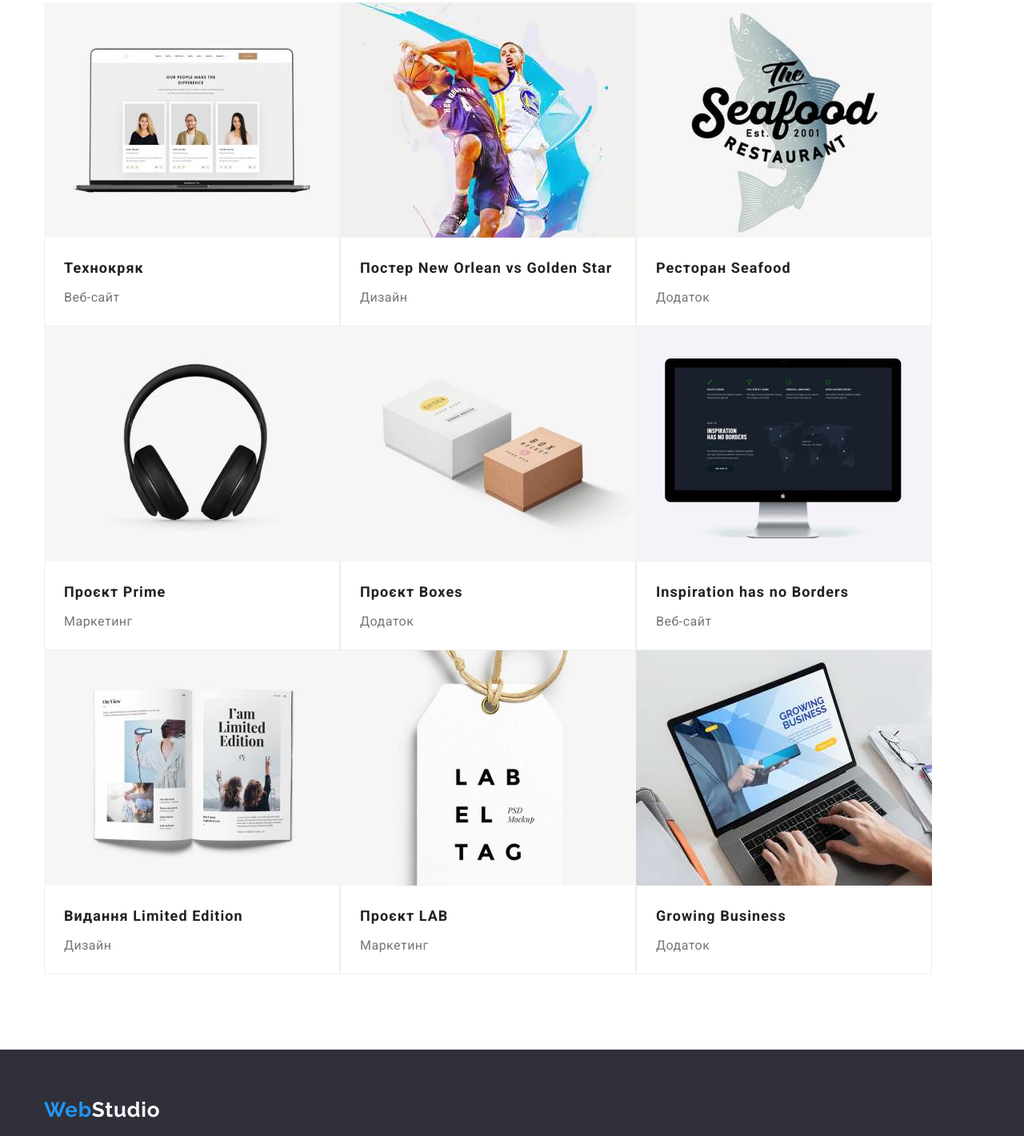
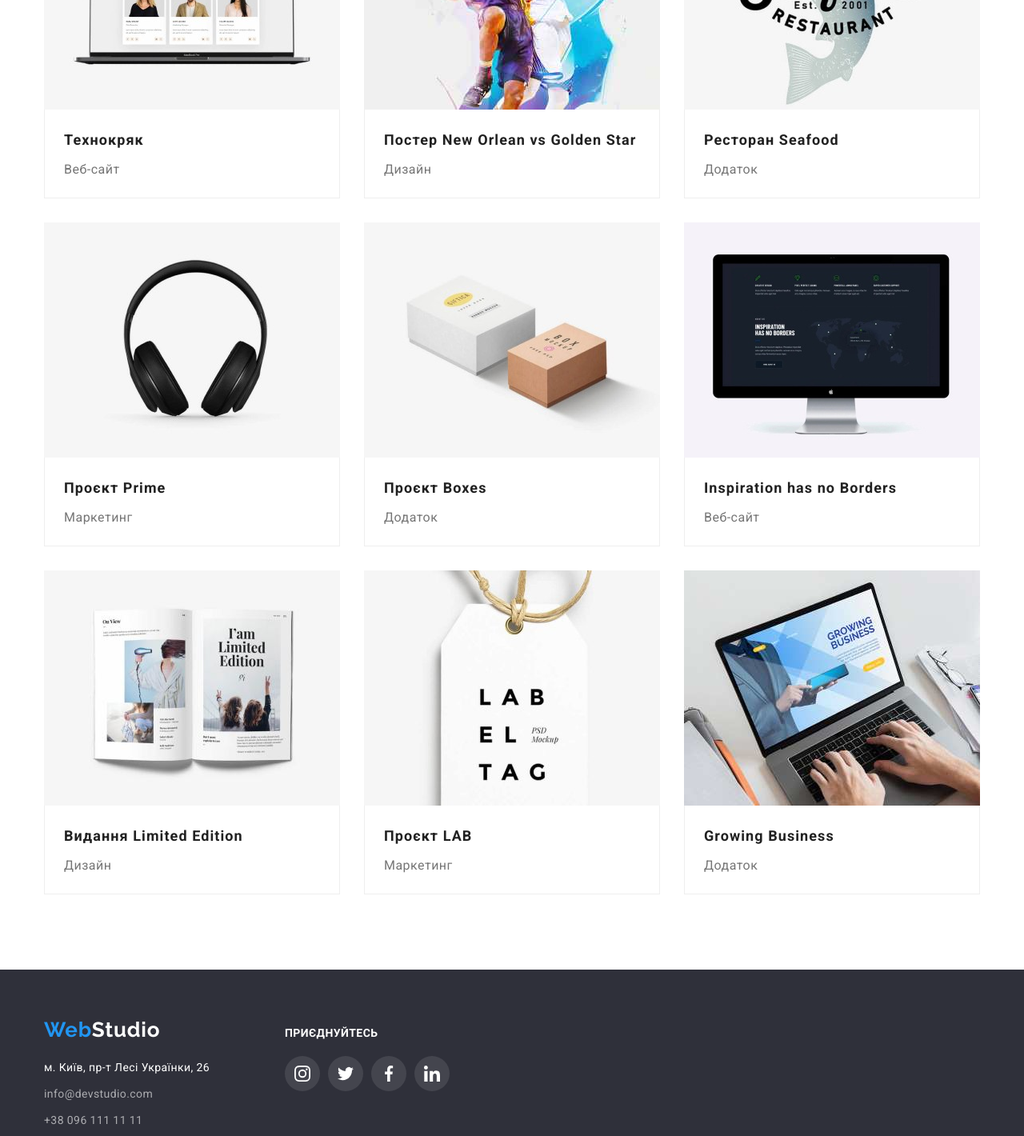
Before and after one commit to UlianaShyma/goit-markup-hw-04, a plain HTML site: page portfolio.html in a window 1280 px wide. Shown: the part 420-1840 px from the top of the page at 80% size. Drawn offline with nearby package versions, Linux system fonts and the light colour scheme.

Commit message:
Updated portfolio.html

```diff
--- a/portfolio.html
+++ b/portfolio.html
@@ -20,21 +20,33 @@
     <header class="header">
       <div class="header-container container">
         <a href="./index.html" class="logo link">Web<span class="logo-header">Studio</span></a>
-        <nav class="menu-nav">
-          <ul class="page-nav">
-            <li class="item"><a class="menu-link link" href="./index.html">Студія</a></li>
-            <li class="item">
+        <nav class="page-nav">
+          <ul class="menu-nav">
+            <li class="menu-item">
+              <a class="menu-link link" href="./index.html">Студія</a>
+            </li>
+            <li class="menu-item">
               <a class="menu-link link current" href="./portfolio.html">Портфоліо</a>
             </li>
-            <li class="item"><a class="menu-link link" href="">Контакти</a></li>
+            <li class="menu-item"><a class="menu-link link" href="">Контакти</a></li>
           </ul>
         </nav>
         <ul class="contact-list">
-          <li class="item">
-            <a class="contact-link link" href="mailto:info@devstudio.com">info@devstudio.com</a>
+          <li class="contact-item">
+            <a class="contact-link link" href="mailto:info@devstudio.com">
+              <svg class="contact-icon" width="16" height="12">
+                <use href="./img/sprite.svg#icon-envelope"></use>
+              </svg>
+              info@devstudio.com</a
+            >
           </li>
-          <li class="item">
-            <a class="contact-link link" href="tel:+380961111111">+38 096 111 11 11</a>
+          <li class="contact-item">
+            <a class="contact-link link" href="tel:+380961111111">
+              <svg class="contact-icon" width="10" height="16">
+                <use href="./img/sprite.svg#icon-smartphone"></use>
+              </svg>
+              +38 096 111 11 11</a
+            >
           </li>
         </ul>
       </div>
@@ -54,7 +66,7 @@
             <li class="item"><button type="button" class="filter-btn">Маркетинг</button></li>
           </ul>
           <ul class="portfolio-list">
-            <li class="item">
+            <li class="portfolio-item">
               <a href="#" class="portfolio-link link">
                 <img src="./img/portfolio_1.jpg" alt="Технокряк" width="370" />
                 <div class="text-item">
@@ -63,7 +75,7 @@
                 </div>
               </a>
             </li>
-            <li class="item">
+            <li class="portfolio-item">
               <a href="#" class="portfolio-link link">
                 <img src="./img/portfolio_2.jpg" alt="New Orlean vs Golden Star" width="370" />
                 <div class="text-item">
@@ -74,7 +86,7 @@
                 </div>
               </a>
             </li>
-            <li class="item">
+            <li class="portfolio-item">
               <a href="#" class="portfolio-link link">
                 <img src="./img/portfolio_3.jpg" alt="Seafood" width="370" />
                 <div class="text-item">
@@ -83,7 +95,7 @@
                 </div>
               </a>
             </li>
-            <li class="item">
+            <li class="portfolio-item">
               <a href="#" class="portfolio-link link">
                 <img src="./img/portfolio_4.jpg" alt="Prime" width="370" />
                 <div class="text-item">
@@ -92,8 +104,8 @@
                 </div>
               </a>
             </li>
-            <li class="item">
-              <a href="#" class="potfolio-link link">
+            <li class="portfolio-item">
+              <a href="#" class="portfolio-link link">
                 <img src="./img/portfolio_5.jpg" alt="Boxes" width="370" />
                 <div class="text-item">
                   <h2 class="portfolio-title">Проєкт <span lang="en">Boxes</span></h2>
@@ -101,7 +113,7 @@
                 </div>
               </a>
             </li>
-            <li class="item">
+            <li class="portfolio-item">
               <a href="#" class="portfolio-link link">
                 <img src="./img/portfolio_6.jpg" alt="Inspiration has no Borders" width="370" />
                 <div class="text-item">
@@ -110,7 +122,7 @@
                 </div>
               </a>
             </li>
-            <li class="item">
+            <li class="portfolio-item">
               <a href="#" class="portfolio-link link">
                 <img src="./img/portfolio_7.jpg" alt="Limited Edition" width="370" />
                 <div class="text-item">
@@ -119,7 +131,7 @@
                 </div>
               </a>
             </li>
-            <li class="item">
+            <li class="portfolio-item">
               <a href="#" class="portfolio-link link">
                 <img src="./img/portfolio_8.jpg" alt="LAB" width="370" />
                 <div class="text-item">
@@ -128,7 +140,7 @@
                 </div>
               </a>
             </li>
-            <li class="item">
+            <li class="portfolio-item">
               <a href="#" class="portfolio-link link">
                 <img src="./img/portfolio_9.jpg" alt="Growing Business" width="370" />
                 <div class="text-item">
@@ -143,12 +155,13 @@
     </main>
     <!-- Footer section -->
     <footer class="footer">
-      <div class="container">
+      <div class="container footer-container">
+        <div class="footer-address">
           <a class="logo link link-footer" href="./index.html"
             >Web<span class="logo-footer">Studio</span></a
           >
           <address>
-          <ul class="footer-address">
+            <ul class="footer-address-list">
               <li class="item">
                 <a
                   class="footer-location link"
@@ -169,6 +182,40 @@
             </ul>
           </address>
         </div>
+        <div class="footer-media">
+          <p class="footer-media-title">Приєднуйтесь</p>
+          <ul class="footer-media-list">
+            <li class="footer-media-item">
+              <a href="" class="footer-media-link">
+                <svg aria-label="instagram icon" class="footer-media-icon" width="20" height="20">
+                  <use href="./img/sprite.svg#icon-instagram"></use>
+                </svg>
+              </a>
+            </li>
+            <li class="footer-media-item">
+              <a href="" class="footer-media-link">
+                <svg aria-label="twitter icon" class="footer-media-icon" width="20" height="20">
+                  <use href="./img/sprite.svg#icon-twitter"></use>
+                </svg>
+              </a>
+            </li>
+            <li class="footer-media-item">
+              <a href="" class="footer-media-link">
+                <svg aria-label="facebook icon" class="footer-media-icon" width="20" height="20">
+                  <use href="./img/sprite.svg#icon-facebook"></use>
+                </svg>
+              </a>
+            </li>
+            <li class="footer-media-item">
+              <a href="" class="footer-media-link">
+                <svg aria-label="linkedin icon" class="footer-media-icon" width="20" height="20">
+                  <use href="./img/sprite.svg#icon-linkedin"></use>
+                </svg>
+              </a>
+            </li>
+          </ul>
+        </div>
+      </div>
     </footer>
   </body>
 </html>
```
Lines whose indentation alone changed are shown as unchanged.
